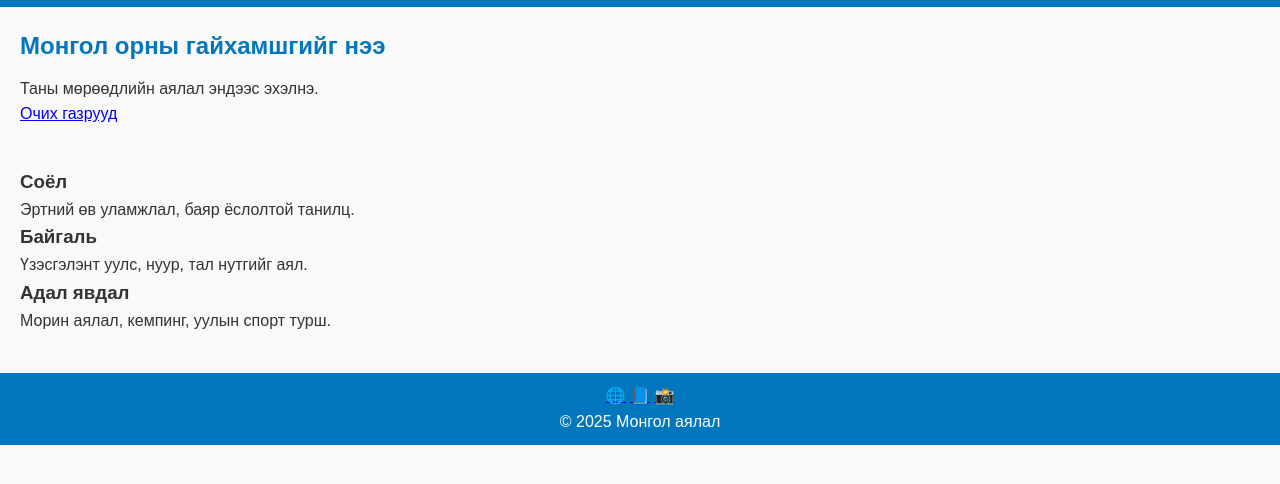
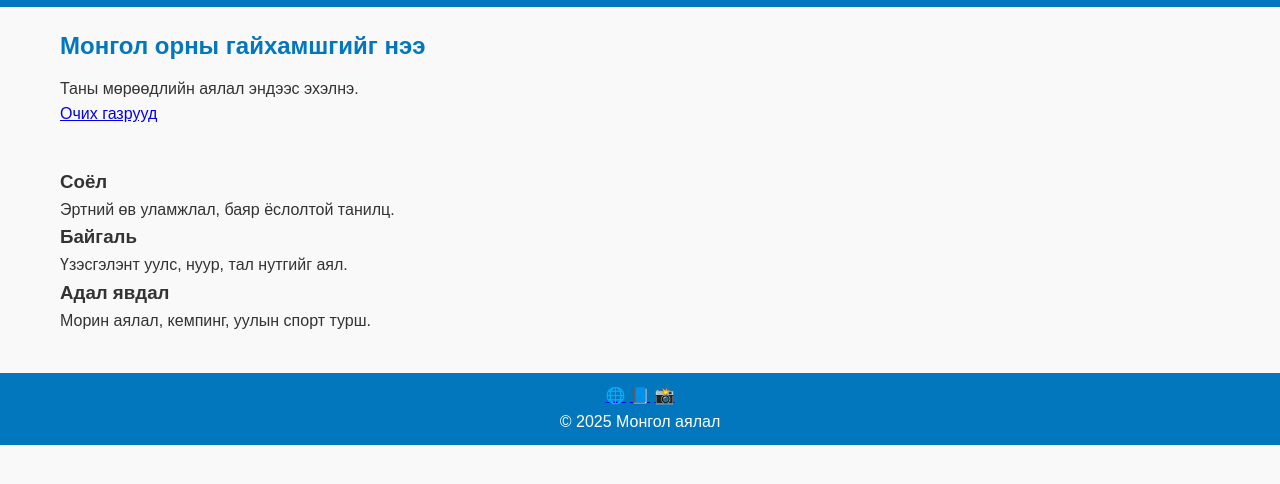
Before and after one commit to davaaka/minii-aylal, a plain HTML site: page index.html in a window 1280 px wide. Shown: the part 64-548 px from the top of the page. Drawn offline with Linux system fonts and the light colour scheme.

Commit message:
Update style.css

```diff
--- a/style.css
+++ b/style.css
@@ -137,3 +137,9 @@ footer {
   padding: 10px;
   margin-top: 20px;
 }
+/* Content Center */
+main, section {
+  max-width: 1200px; /* Дээд өргөн */
+  margin: 0 auto; /* Төвд нь байрлуулна */
+  padding: 20px;
+}
```
